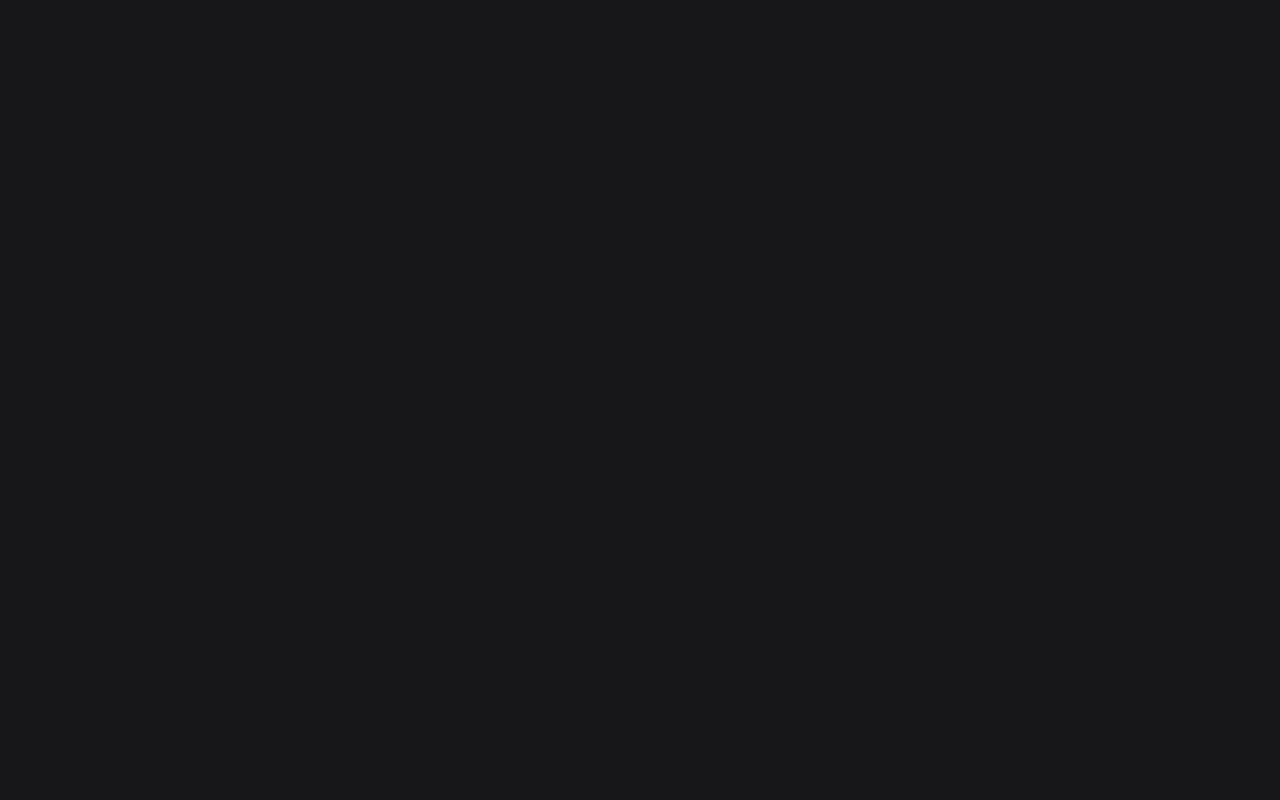
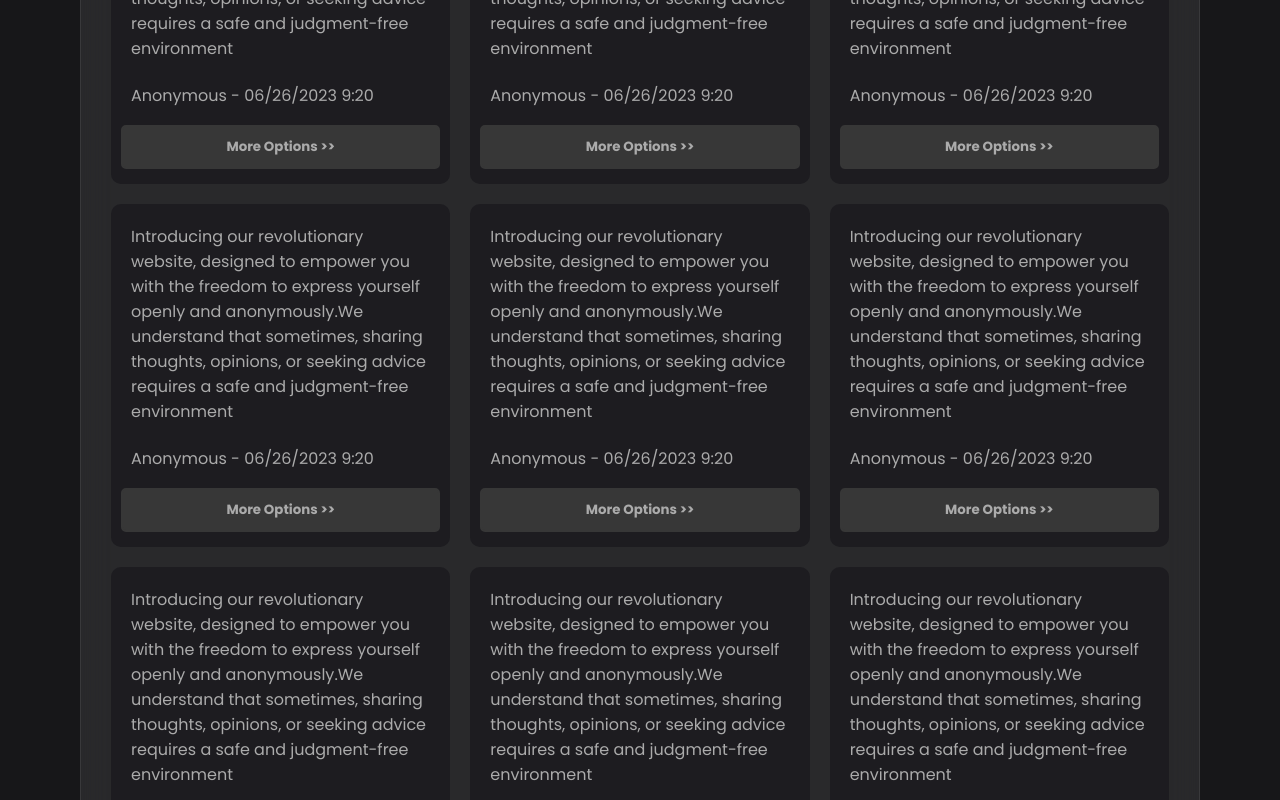
Before and after one commit to SavaadMP/Anonymous, a React (Vite) app in the folder frontend/: page / in a window 1280 px wide. Shown: the part 860-1660 px from the top of the page. Before the commit the page ends 800 px from the top, so only its background shows below. Built offline with nearby package versions, Linux system fonts and the light colour scheme.

Commit message:
Made Responsive

```diff
--- a/frontend/src/pages/Home/Home.jsx
+++ b/frontend/src/pages/Home/Home.jsx
@@ -11,21 +11,21 @@ const Home = () => {
                 <SendMessage />
             </div>
 
-            {/*<div className="view_messages">*/}
-            {/*    <div className="messages">*/}
-            {/*        <Message />*/}
-            {/*        <Message />*/}
-            {/*        <Message />*/}
-            {/*        <Message />*/}
-            {/*        <Message />*/}
-            {/*        <Message />*/}
-            {/*        <Message />*/}
-            {/*        <Message />*/}
-            {/*        <Message />*/}
-            {/*        <Message />*/}
-            {/*        <Message />*/}
-            {/*    </div>*/}
-            {/*</div>*/}
+            <div className="view_messages">
+                <div className="messages">
+                    <Message />
+                    <Message />
+                    <Message />
+                    <Message />
+                    <Message />
+                    <Message />
+                    <Message />
+                    <Message />
+                    <Message />
+                    <Message />
+                    <Message />
+                </div>
+            </div>
         </div>
     )
 };
--- a/frontend/src/pages/Home/Home.scss
+++ b/frontend/src/pages/Home/Home.scss
@@ -8,7 +8,7 @@
     backdrop-filter: blur(16px);
     background-color: rgba(255, 255, 255, 0.08);
     border: 1px solid rgba(255, 255, 255, 0.08);
-    width: 600px;
+    width: 100%;
 
     .messages {
       display: grid;
@@ -30,11 +30,11 @@
 @media screen and (max-width: 900px){
   .main_container {
     .view_messages {
-      width: 300px;
+      width: 100%;
 
       .messages {
         display: grid;
-        grid-template-columns: 1fr 1fr 1fr;
+        grid-template-columns: 1fr;
         padding: 10px;
       }
     }
```
